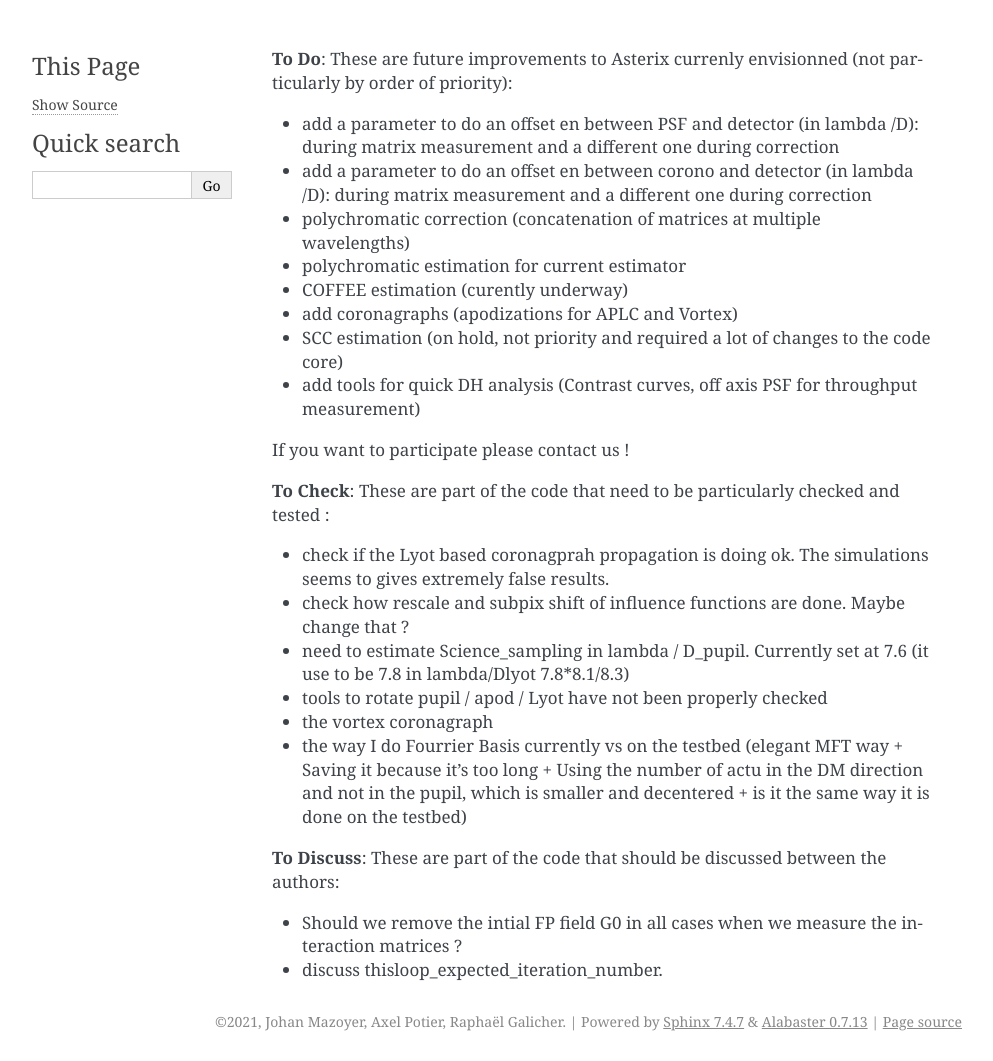
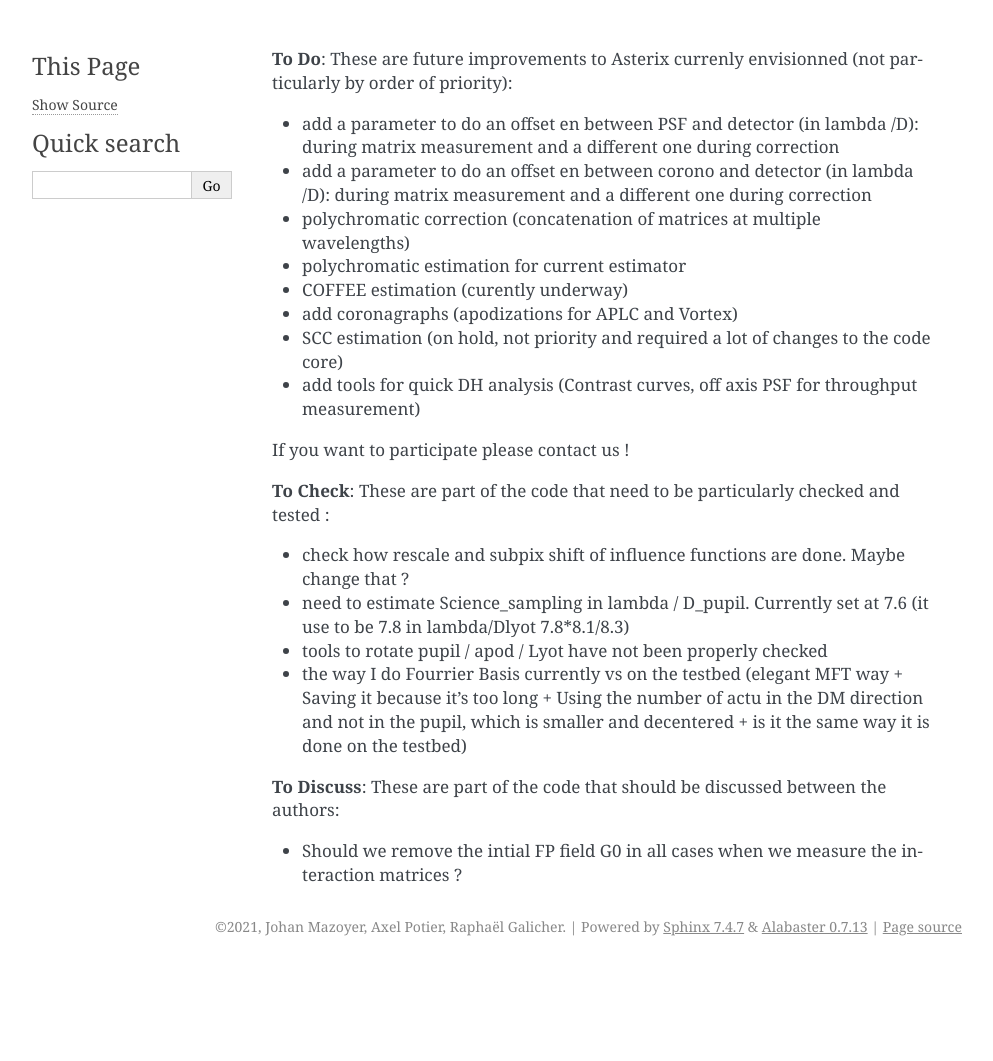
Before and after one commit to johanmazoyer/Asterix, a Sphinx documentation site: the page built from source/todo.rst, in a window 1280 px wide. Shown: the whole page, without its empty margins (148-1141 px from the left). Built offline with Sphinx 7.4.7, drawn with Linux system fonts in a browser that asks for light colours; after the commit the page ends 966 px from its top, so only the background shows below that.

Commit message:
update todo

```diff
--- a/source/todo.rst
+++ b/source/todo.rst
@@ -13,17 +13,13 @@
 
 If you want to participate please contact us !
 
-
 **To Check**: These are part of the code that need to be particularly checked and tested :
 
-- check if the Lyot based coronagprah propagation is doing ok. The simulations seems to gives extremely false results.
 - check how rescale and subpix shift of influence functions are done. Maybe change that ?
 - need to estimate Science_sampling in lambda / D_pupil. Currently set at 7.6 (it use to be 7.8 in lambda/Dlyot 7.8*8.1/8.3)
 - tools to rotate pupil / apod / Lyot have not been properly checked
-- the vortex coronagraph
 - the way I do Fourrier Basis currently vs on the testbed (elegant MFT way + Saving it because it's too long + Using the number of actu in the DM direction and not in the pupil, which is smaller and decentered + is it the same way it is done on the testbed)
 
 **To Discuss**: These are part of the code that should be discussed between the authors:
 
 - Should we remove the intial FP field G0 in all cases when we measure the interaction matrices ?
-- discuss thisloop_expected_iteration_number.
```
